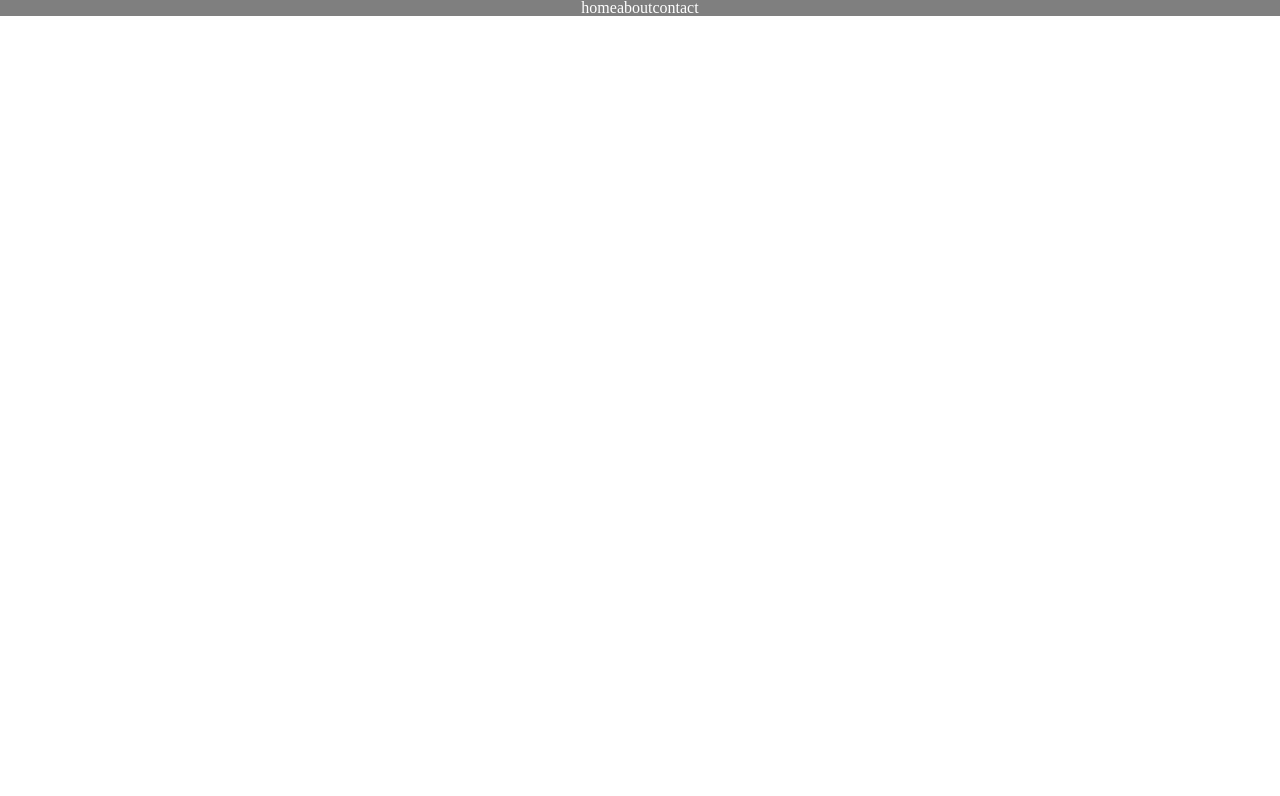
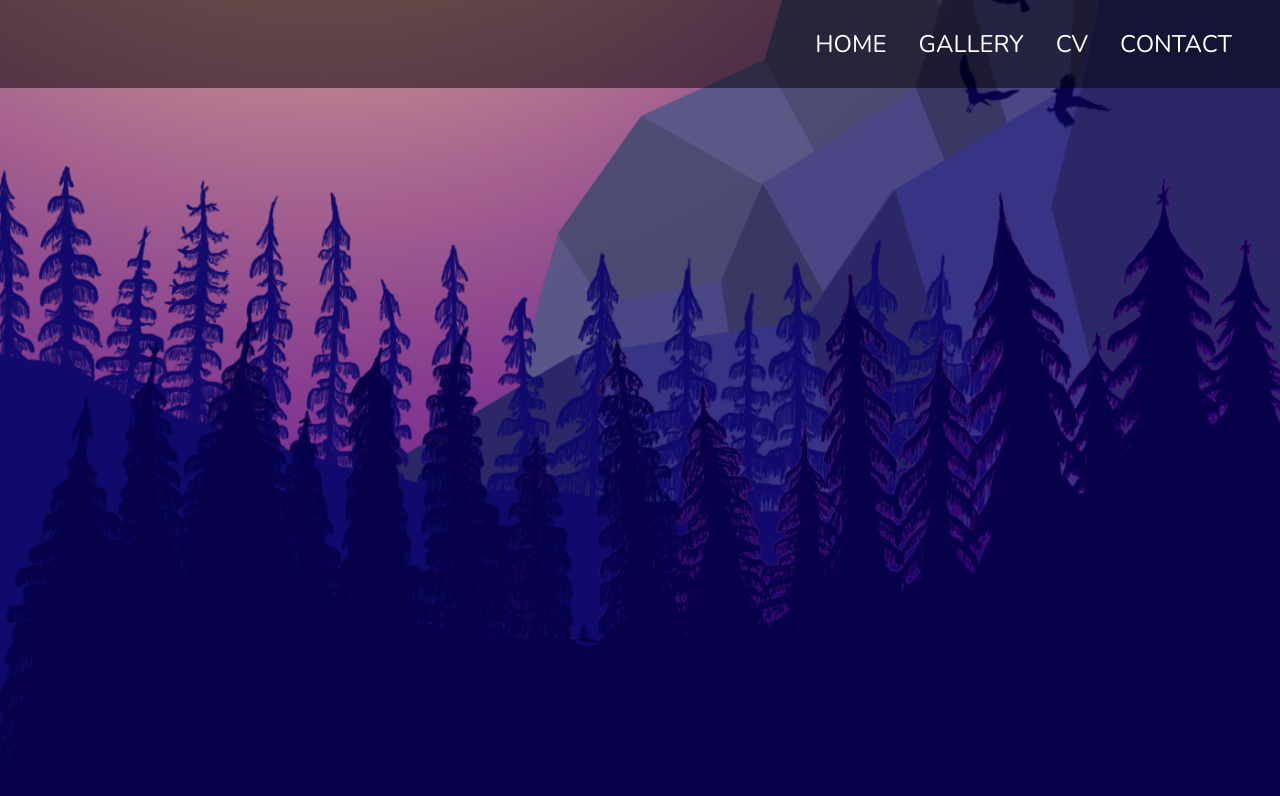
Before and after one commit to sharkanado/portfolio_HK, a Next.js app: page /components/Navbar in a window 1280 px wide. Shown: the top 796 px of the page. Built offline with nearby package versions, Linux system fonts and the light colour scheme.

Commit message:
feat: navbar updates

```diff
--- a/src/pages/components/Navbar.tsx
+++ b/src/pages/components/Navbar.tsx
@@ -1,10 +1,12 @@
 import React, {useEffect, useRef, useState} from "react";
 import styles from "@/styles/Navbar.module.scss";
+import {nunito} from "@/styles/fonts";
 
 const Navbar = () => {
   const navLinks = [
     {name: "home", link: "#"},
-    {name: "about", link: "#about"},
+    {name: "gallery", link: "#about"},
+    {name: "cv", link: "#about"},
     {name: "contact", link: "#contact"},
   ];
   const [isMenuOpen, setIsMenuOpen] = useState(false);
@@ -38,7 +40,11 @@ const Navbar = () => {
       <div className={styles.navbarDesktop}>
         <nav className={styles.desktopNav}>
           {navLinks.map(({name, link}, idx) => (
-            <a key={idx} href={link} className={styles.navLink}>
+            <a
+              key={idx}
+              href={link}
+              className={`${styles.navLink} ${nunito.className}`}
+            >
               {name}
             </a>
           ))}
@@ -51,7 +57,7 @@ const Navbar = () => {
             className={styles.toggleNavBtn}
             onClick={() => setIsMenuOpen((prev) => !prev)}
           >
-            x
+            toggle
           </button>
         </div>
         <nav
@@ -67,7 +73,7 @@ const Navbar = () => {
               <a
                 key={idx}
                 href={link}
-                className={styles.navLink}
+                className={`${styles.navLink} ${nunito.className}`}
                 onClick={() => setIsMenuOpen(false)}
               >
                 {name}
--- a/src/styles/Navbar.module.scss
+++ b/src/styles/Navbar.module.scss
@@ -2,39 +2,39 @@ $md: 768px;
 
 .navLink {
   color: white;
+  font-size: 1.5rem;
   text-decoration: none;
+  text-transform: uppercase;
 }
 
 .navLink:hover {
-  color: pink;
-  transition: color 0.3s ease;
+  color: orange;
+  transition: color 0.5s ease;
 }
 
 .navbarContainer {
-  position: sticky;
+  position: fixed;
   top: 0;
   left: 0;
+  right: 0;
 
   .navbarDesktop {
     padding: 0 2rem;
     transition: all;
     background-color: rgba(0, 0, 0, 0.5);
+    justify-content: flex-end;
 
     .desktopNav {
-      gap: 1rem;
-      padding: 0 1rem;
-      margin: 0 auto;
-      justify-content: flex-end;
+      display: flex;
+      padding: 2rem 1rem;
+      gap: 2rem;
     }
   }
 
   .navbarMobile {
     flex-direction: column;
     align-items: flex-end;
-    position: fixed;
-    width: 100%;
-    top: 0;
-    left: 0;
+
     padding: 1rem;
     background-color: rgba(0, 0, 0, 0.5);
     .toggleNavBtn {
@@ -45,9 +45,10 @@ $md: 768px;
       display: flex;
       flex-direction: column;
       align-items: center;
-      gap: 1rem;
+      gap: 1.5rem;
       padding: 0 1rem;
       margin: 0 auto;
+      margin-bottom: 1rem;
       justify-content: flex-end;
       transition: height 0.3s ease;
     }
--- a/src/styles/fonts.ts
+++ b/src/styles/fonts.ts
@@ -0,0 +1,20 @@
+import {PT_Sans, Nunito} from "next/font/google";
+
+const ptSans = PT_Sans({
+  subsets: ["latin"],
+  weight: "400",
+});
+const ptSansBold = PT_Sans({
+  subsets: ["latin"],
+  weight: "700",
+});
+const nunito = Nunito({
+  subsets: ["latin"],
+  weight: "400",
+});
+const nunitoBold = Nunito({
+  subsets: ["latin"],
+  weight: "500",
+});
+
+export {ptSans, ptSansBold, nunito, nunitoBold};
--- a/src/styles/globals.scss
+++ b/src/styles/globals.scss
@@ -1,11 +1,11 @@
-html {
+html,
+body {
+  background-image: url("/krajobraz.png");
   overscroll-behavior: none;
   background-repeat: no-repeat;
   background-size: cover;
   scroll-behavior: smooth;
   background-position: 0% 90%;
+  min-height: 100vh;
+  min-width: 360px;
 }
-
-* {
-  box-sizing: border-box;
-}
```
